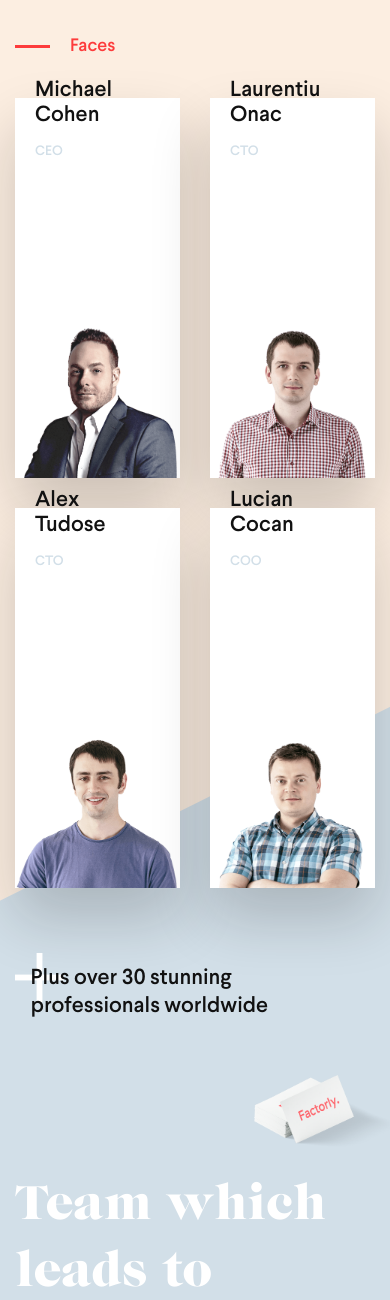
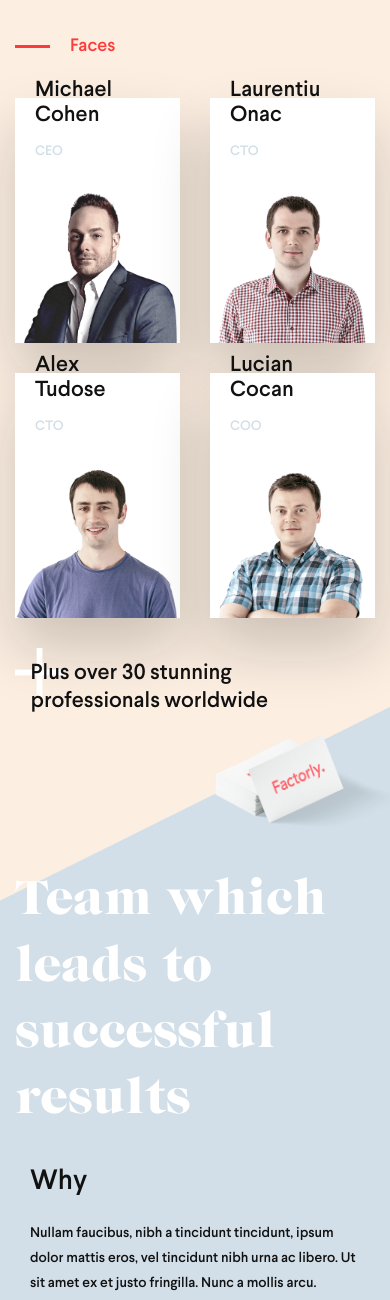
Before and after one commit to aktinijal/factorly, a PHP site: page /about.html in a window 390 px wide. Shown: the part 65-1365 px from the top of the page. Run offline with PHP 8.4, Linux system fonts and the light colour scheme.

Commit message:
about smaller faces, factorly img position

```diff
--- a/css/media.css
+++ b/css/media.css
@@ -713,6 +713,9 @@
         background-size: cover;
     }
     /**************about.html***************/
+    .face {
+        height: 380px;
+    }
     .zoom-face {
         margin-bottom: 30px;
     }
@@ -912,9 +915,15 @@
     .slick-img-wrap img {
         width: 40%;
     }
+    div.plus {
+        margin: 0 0 0 15px;
+    }
+    .face {
+        height: 245px;
+    }
     .factorly {
-        width: 35%;
-        top: 1140px;
+        width: 45%;
+        top: 800px;
     }
 }
 
```
Also changed, not shown: img/about/background320.png (added).
